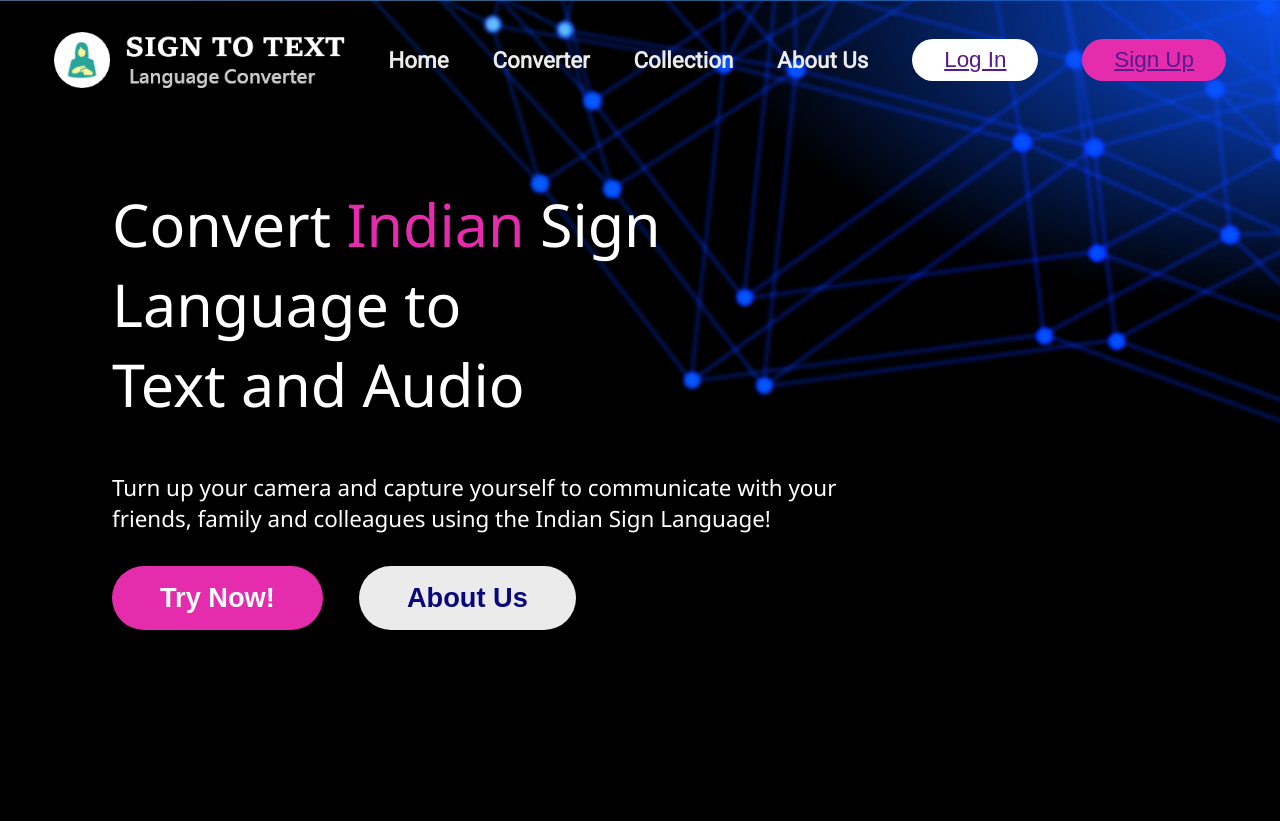
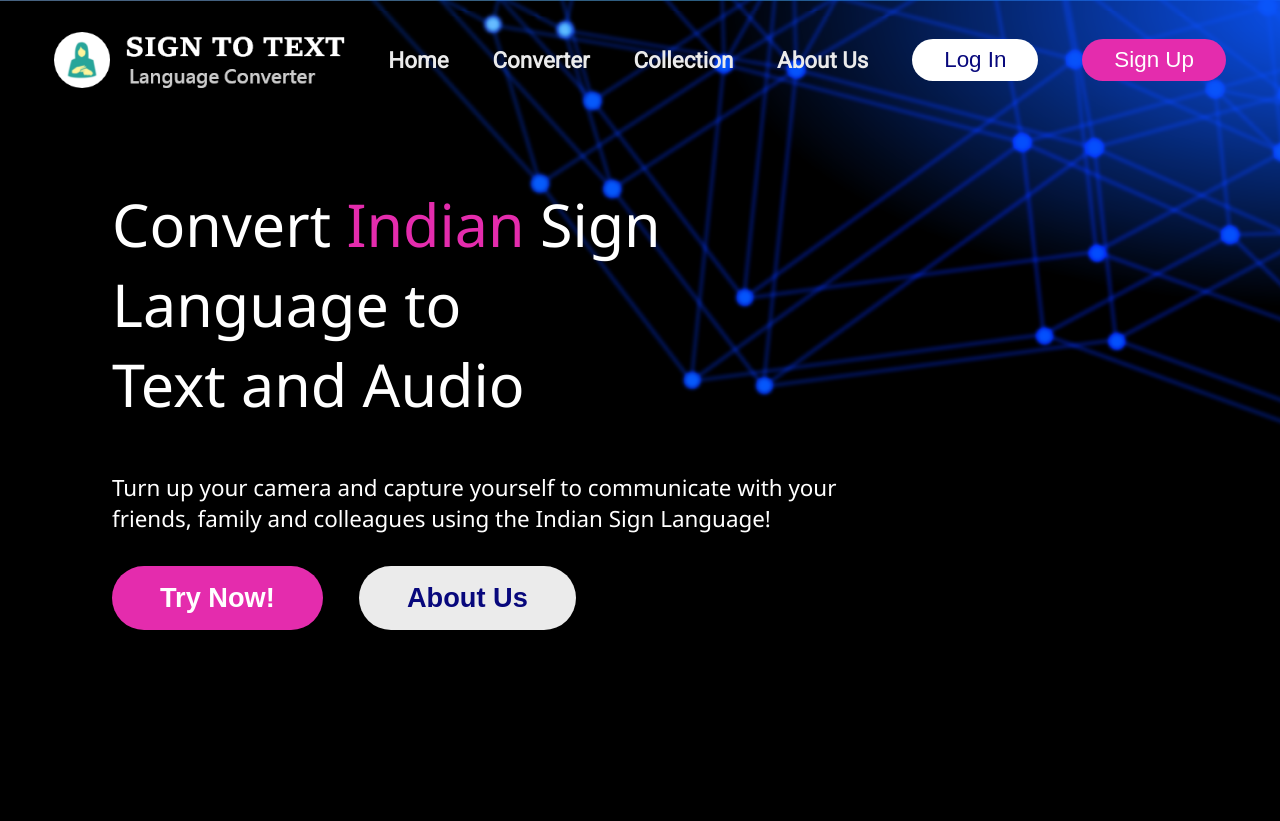
Before and after one commit to LunaticPython2003/Hack-2-Hire, a Flask app: page / in a window 1280 px wide; the page is wider, and only the part inside the window is pictured. Shown: the top 821 px of that part. Run offline with Flask 3, Linux system fonts and the light colour scheme; some libraries are stand-ins or nearby versions.

Commit message:
v0.1.3: minor fixes

```diff
--- a/Eshara/main.py
+++ b/Eshara/main.py
@@ -1,7 +1,7 @@
 from flask import Flask, Response, render_template
 
 app = Flask(__name__)
-@app.route('/convert')
+@app.route('/converter')
 def test():
     return render_template('converter.html')
 
--- a/Eshara/static/css/converter.css
+++ b/Eshara/static/css/converter.css
@@ -25,6 +25,11 @@ body{
     position: absolute;
     left: 1rem;
     font-size: 2rem;
+}
+
+.button a{
+    text-decoration: none;
+    color: white;
 }
 .left-side{
     width: 60%;
--- a/Eshara/static/css/header.css
+++ b/Eshara/static/css/header.css
@@ -32,3 +32,12 @@
     background-color: var(--pink);
     color: white;
 }
+.btn-login a{
+    text-decoration: none;
+    color: var(--dark-blue);
+}
+.btn-signup a{
+    text-decoration: none;
+    color: white;
+
+}
--- a/Eshara/templates/home.html
+++ b/Eshara/templates/home.html
@@ -12,8 +12,8 @@
     <div class="home-container">
         <div class="header">
             <img class="logo" src="../static/images/Logo.png" alt="" />
-            <div class="nav-item"><a href="">Home</a></div>
-            <div class="nav-item"><a href="">Converter</a></div>
+            <div class="nav-item"><a href="/">Home</a></div>
+            <div class="nav-item"><a href="/converter">Converter</a></div>
             <div class="nav-item"><a href="">Collection</a></div>
             <div class="nav-item"><a href="">About Us</a></div>
             <button class="btn-login"><a href="">Log In</a></button>
@@ -29,7 +29,7 @@
                 friends, family and colleagues using the Indian Sign Language!
             </div>
             <div class="btns">
-                <button class="btn-try"><a href="">Try Now!</a></button>
+                <button class="btn-try"><a href="/converter">Try Now!</a></button>
                 <button class="btn-try btn-about"><a href="">About Us</a></button>
             </div>
         </div>
```
